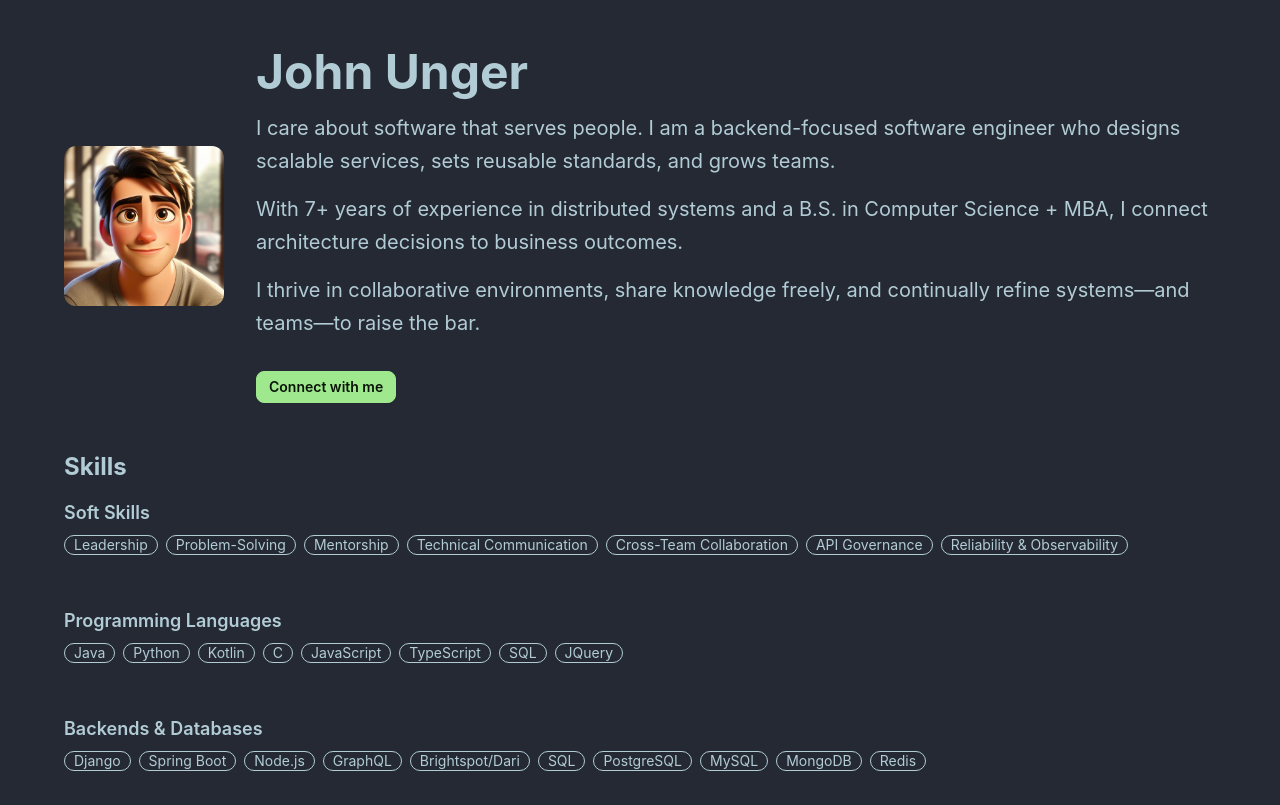
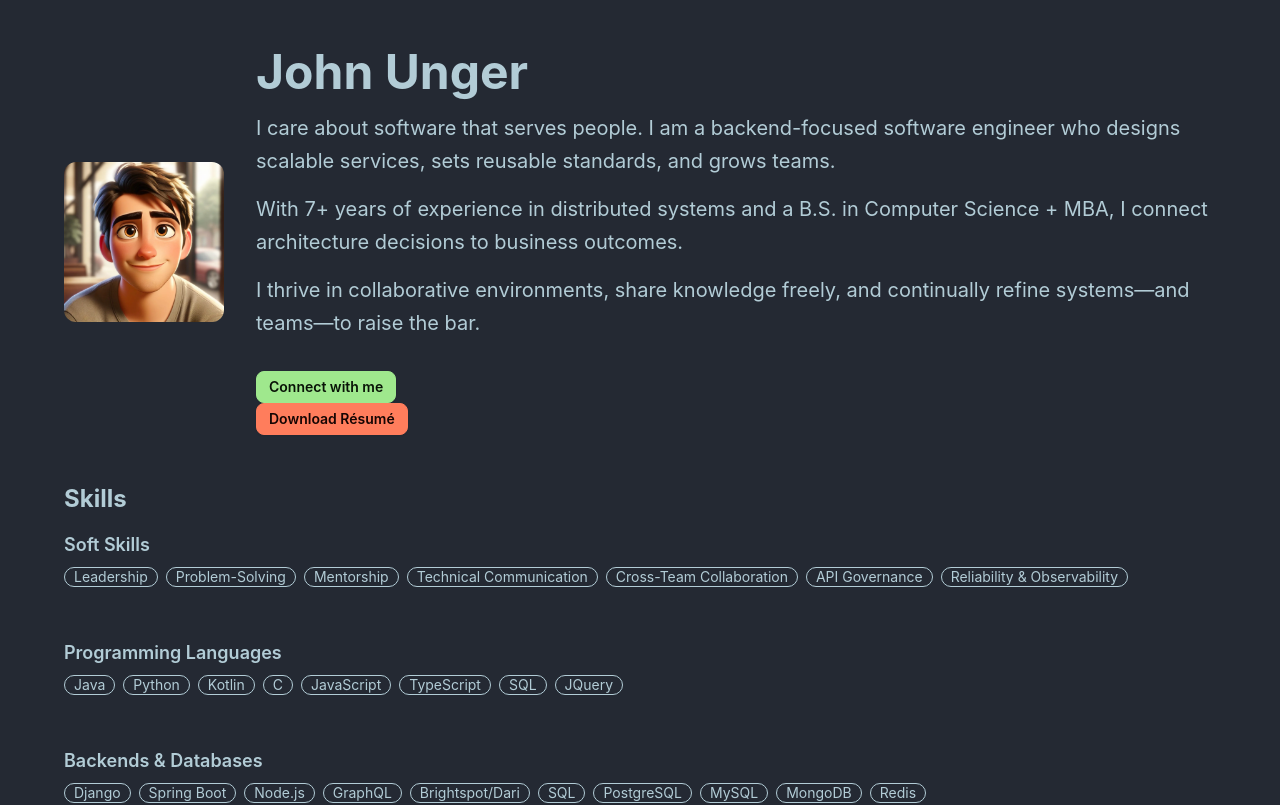
Before and after one commit to john-unger/john-unger.github.io, a React (Create React App) app in the folder my-portfolio/: page / in a window 1280 px wide. Shown: the top 805 px of the page. Built offline with nearby package versions, Linux system fonts and the light colour scheme.

Commit message:
add resume download

```diff
--- a/my-portfolio/src/components/AboutMe.jsx
+++ b/my-portfolio/src/components/AboutMe.jsx
@@ -30,6 +30,13 @@ function AboutMe({ summary }) {
                     <div className="mt-8 flex justify-start">
                         <ConnectModal />
                     </div>
+                    <a
+                      href="/John-Unger-Resume.pdf"
+                      download
+                      className="btn btn-secondary btn-sm"
+                    >
+                      Download Résumé
+                    </a>
 
                 </div>
             </div>
```
Also changed, not shown: 1 other file (tests, documents, lock files or other folders).
